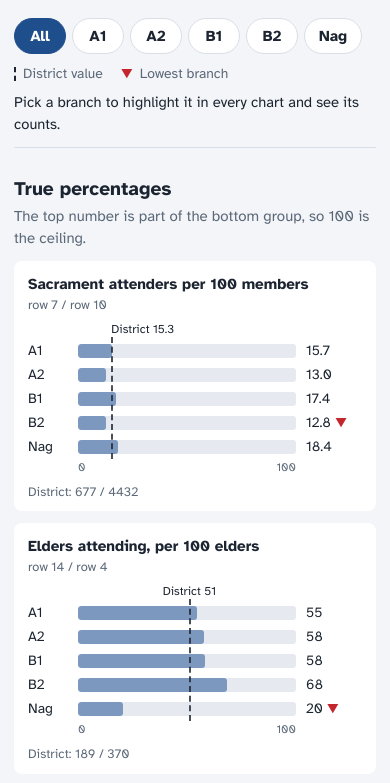
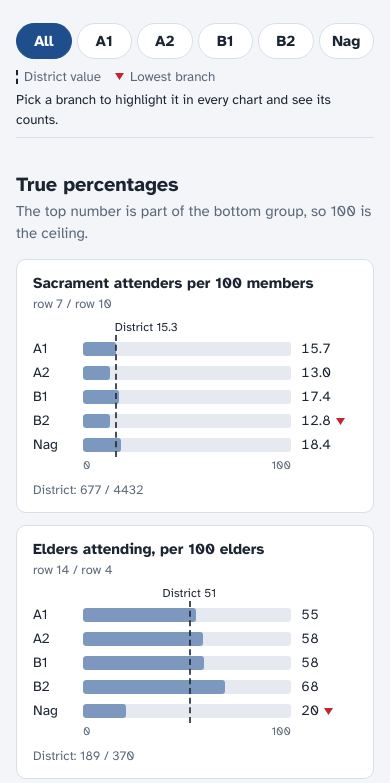
Before and after one commit to mcglenn07/lcr-q2, a plain HTML site: page index.html in a window 390 px wide. Shown: the part 100-883 px from the top of the page. Drawn offline with Linux system fonts and the light colour scheme.

Commit message:
Polish report UI: compact mobile picker, stacked planner on phones, SVG markers
Co-Authored-By: Claude Opus 5.5 <noreply@anthropic.com>

```diff
--- a/index.html
+++ b/index.html
@@ -28,28 +28,33 @@
   --track:#2A3340;--bar:#5E7DA6;--hi:#A9C8F2;--on-hi:#10202F;--low:#FF6B6B;
   color-scheme:dark;
 }
-html{scroll-padding-top:env(safe-area-inset-top,0px)}
+html{scroll-padding-top:env(safe-area-inset-top,0px);accent-color:var(--hi);scrollbar-color:var(--rule) var(--bg)}
 *,*::before,*::after{box-sizing:inherit}
-body{margin:0;background:var(--bg);color:var(--ink);font-family:"Atkinson Hyperlegible",system-ui,-apple-system,"Segoe UI",Roboto,Arial,sans-serif;font-size:15px;line-height:1.45}
-.wrap{max-width:1120px;margin:0 auto;padding:24px 20px 40px}
-.intro h1{font-size:1.75rem;line-height:1.15;margin:0 0 4px;font-weight:700;letter-spacing:-.01em}
+::selection{background:var(--hi);color:var(--on-hi)}
+body{margin:0;background:var(--bg);color:var(--ink);font-family:"Atkinson Hyperlegible",system-ui,-apple-system,"Segoe UI",Roboto,Arial,sans-serif;font-size:15px;line-height:1.45;-webkit-text-size-adjust:100%}
+.wrap{max-width:1120px;margin:0 auto;padding:28px 20px 48px}
+.intro h1{font-size:2rem;line-height:1.1;margin:0 0 6px;font-weight:700;letter-spacing:-.015em;text-wrap:balance}
 .intro .sub{margin:0;color:var(--muted);max-width:62ch}
-.picker{position:sticky;top:env(safe-area-inset-top,0px);z-index:5;background:var(--bg);padding:14px 0 12px;margin-top:12px;border-bottom:1px solid var(--rule)}
+.picker{position:sticky;top:env(safe-area-inset-top,0px);z-index:5;background:var(--bg);padding:12px 0 10px;margin-top:16px;border-bottom:1px solid var(--rule)}
 .btns{display:flex;flex-wrap:wrap;gap:6px}
-.btns button{font:inherit;font-size:.95rem;font-weight:700;min-width:52px;padding:6px 14px;border-radius:999px;border:1.5px solid var(--rule);background:var(--surface);color:var(--ink);cursor:pointer}
+.btns button{font:inherit;font-size:.95rem;font-weight:700;min-width:52px;min-height:36px;padding:6px 14px;border-radius:999px;border:1.5px solid var(--rule);background:var(--surface);color:var(--ink);cursor:pointer;transition:background .15s,border-color .15s,color .15s}
 .btns button:hover{border-color:var(--hi)}
+.btns button:active{transform:translateY(1px)}
 .btns button[aria-pressed="true"]{background:var(--hi);border-color:var(--hi);color:var(--on-hi)}
 .btns button:focus-visible{outline:2px solid var(--hi);outline-offset:2px}
-.legend{display:flex;flex-wrap:wrap;gap:18px;margin-top:10px;font-size:.87rem;color:var(--muted)}
-.key{display:inline-flex;align-items:center;gap:7px}
+.meta{display:flex;flex-wrap:wrap;align-items:baseline;column-gap:18px;row-gap:4px;margin-top:10px}
+.legend{display:flex;flex-wrap:wrap;gap:14px;font-size:.84rem;color:var(--muted)}
+.key{display:inline-flex;align-items:center;gap:6px}
 .dash{display:inline-block;width:0;height:14px;border-left:2px dashed var(--ink)}
-.arrow{color:var(--low);font-size:.75rem;line-height:1}
-.status{margin:8px 0 0;font-size:.92rem;min-height:1.4em}
-.group{margin-top:28px}
-.group h2{font-size:1.2rem;margin:0}
-.group .note{margin:2px 0 12px;color:var(--muted);max-width:70ch}
+.arrow{display:inline-flex;color:var(--low);line-height:1}
+.arrow svg{width:9px;height:7px;fill:currentColor}
+.status{margin:0;font-size:.9rem;min-height:1.4em;flex:1 1 320px}
+.group{margin-top:40px}
+.group h2{font-size:1.25rem;margin:0;letter-spacing:-.005em}
+.group .note{margin:2px 0 14px;color:var(--muted);max-width:70ch}
 .grid{display:grid;grid-template-columns:repeat(auto-fill,minmax(270px,1fr));gap:12px}
-.panel{margin:0;background:var(--surface);border-radius:8px;padding:14px 14px 10px}
+@media (min-width:620px){.grid[data-n="4"]{grid-template-columns:repeat(2,minmax(0,1fr))}}
+.panel{margin:0;background:var(--surface);border:1px solid var(--rule);border-radius:10px;padding:14px 16px 12px}
 .panel figcaption{margin-bottom:6px}
 .mt{display:block;font-weight:700;font-size:.95rem;line-height:1.25}
 .mf{display:block;font-size:.8rem;color:var(--muted);margin-top:2px}
@@ -58,8 +63,9 @@ body{margin:0;background:var(--bg);color:var(--ink);font-family:"Atkinson Hyperl
 .lbl{font-size:.88rem}
 .track{position:relative;height:14px;background:var(--track);border-radius:3px;overflow:hidden}
 .fill{position:absolute;top:0;bottom:0;left:0;background:var(--bar);border-radius:3px;transition:background .15s}
-.val{font-size:.88rem;white-space:nowrap}
-.val .arrow{margin-left:4px}
+.val{font-size:.88rem;white-space:nowrap;font-variant-numeric:tabular-nums;display:flex;align-items:center}
+.val .arrow{margin-left:5px}
+.row:hover .fill{background:var(--hi)}
 .ov{position:absolute;top:0;bottom:16px;left:50px;right:66px;pointer-events:none;z-index:2}
 .dl{position:absolute;top:16px;bottom:0;border-left:2px dashed var(--ink);opacity:.8}
 .dt{position:absolute;top:0;font-size:.75rem;color:var(--ink);white-space:nowrap}
@@ -72,7 +78,7 @@ body{margin:0;background:var(--bg);color:var(--ink);font-family:"Atkinson Hyperl
 .row.on .lbl,.row.on .val{font-weight:700}
 .pl-top{display:grid;grid-template-columns:minmax(0,1.5fr) minmax(0,1fr);gap:12px}
 @media (max-width:720px){.pl-top{grid-template-columns:1fr}}
-.pl-card{background:var(--surface);border-radius:8px;padding:16px}
+.pl-card{background:var(--surface);border:1px solid var(--rule);border-radius:10px;padding:16px}
 .pl-block{margin-top:12px}
 .pl-kpi{display:flex;align-items:baseline;gap:10px;flex-wrap:wrap}
 .pl-big{font-size:2.6rem;font-weight:700;line-height:1;font-variant-numeric:tabular-nums}
@@ -104,9 +110,32 @@ body{margin:0;background:var(--bg);color:var(--ink);font-family:"Atkinson Hyperl
 .pl-lt{display:block;font-size:.9rem}
 .pl-le{display:block;font-size:.8rem;color:var(--muted);margin-top:4px}
 .pl-foot{margin:10px 0 0;font-size:.8rem;color:var(--muted);max-width:75ch}
-footer{margin-top:32px;font-size:.82rem;color:var(--muted);max-width:75ch}
+.pl-table td[data-l]::before{content:attr(data-l);display:none}
+footer{margin-top:40px;padding-top:16px;border-top:1px solid var(--rule);font-size:.82rem;color:var(--muted);max-width:75ch}
 footer p{margin:0 0 6px}
-@media (max-width:480px){.intro h1{font-size:1.45rem}.wrap{padding:18px 14px 32px}}
+@media (max-width:640px){
+  .pl-tablewrap{overflow:visible;padding-top:4px;padding-bottom:4px}
+  .pl-table{min-width:0}
+  .pl-table thead{display:none}
+  .pl-table tr{display:grid;grid-template-columns:repeat(3,minmax(0,1fr));gap:8px 10px;padding:12px 0;border-bottom:1px solid var(--rule)}
+  .pl-table tfoot tr{border-bottom:0}
+  .pl-table th,.pl-table td{padding:0;border:0}
+  .pl-table tr>th{grid-column:1;align-self:center;font-size:1rem}
+  .pl-table td.pl-now{grid-column:2;grid-row:1}
+  .pl-table td.pl-p{grid-column:3;grid-row:1}
+  .pl-table td[data-l]::before{display:block;font-size:.72rem;color:var(--muted);font-weight:400;margin-bottom:3px}
+  .pl-table tbody input{width:100%}
+}
+@media (max-width:560px){
+  .intro h1{font-size:1.55rem}
+  .wrap{padding:20px 16px 36px}
+  .btns{flex-wrap:nowrap;gap:5px}
+  .btns button{flex:1 1 0;min-width:0;padding:6px 0}
+  .picker{padding:10px 0 8px}
+  .meta{margin-top:8px}
+  .status{font-size:.84rem;flex-basis:100%}
+  .group{margin-top:32px}
+}
 @media (prefers-reduced-motion:reduce){*{transition:none!important}}
 </style>
 </head>
@@ -119,11 +148,13 @@ footer p{margin:0 0 6px}
 
   <div class="picker">
     <div class="btns" role="group" aria-label="Highlight a branch"></div>
-    <div class="legend">
-      <span class="key"><i class="dash" aria-hidden="true"></i>District value</span>
-      <span class="key"><span class="arrow" aria-hidden="true">▼</span>Lowest branch</span>
+    <div class="meta">
+      <div class="legend">
+        <span class="key"><i class="dash" aria-hidden="true"></i>District value</span>
+        <span class="key"><span class="arrow" aria-hidden="true"><svg viewBox="0 0 9 7"><path d="M0 0h9L4.5 7z"/></svg></span>Lowest branch</span>
+      </div>
+      <p class="status" id="status" aria-live="polite"></p>
     </div>
-    <p class="status" id="status" aria-live="polite"></p>
   </div>
 
   <div id="groups"></div>
@@ -166,6 +197,7 @@ footer p{margin:0 0 6px}
   var ALL=[];
   var cur="All";
   var HINT="Pick a branch to highlight it in every chart and see its counts.";
+  var LO_SVG='<svg viewBox="0 0 9 7" aria-hidden="true"><path d="M0 0h9L4.5 7z"/></svg>';
 
   /* Attendance planner */
   var PA=r7.slice(), PM=[783,846,856,1119,828];
@@ -184,11 +216,11 @@ footer p{margin:0 0 6px}
     function inp(i,k,label){return '<input type="number" min="0" step="1" value="0" inputmode="numeric" data-i="'+i+'" data-k="'+k+'" aria-label="'+label+'">';}
     var rows=B.map(function(b,i){
       return '<tr data-b="'+b+'"><th scope="row">'+b+'</th>'+
-        '<td><span class="pl-r">'+fmt(PA[i]/PM[i]*100,1)+'</span><span class="pl-c">'+PA[i]+' / '+PM[i].toLocaleString("en-US")+'</span></td>'+
-        '<td>'+inp(i,"bap",b+" baptisms")+'</td>'+
-        '<td>'+inp(i,"ret",b+" members who start attending")+'</td>'+
-        '<td>'+inp(i,"mov",b+" records moved to lost members")+'</td>'+
-        '<td class="pl-p"><span class="pl-r"></span><span class="pl-c"></span></td></tr>';
+        '<td class="pl-now" data-l="Now"><span class="pl-r">'+fmt(PA[i]/PM[i]*100,1)+'</span><span class="pl-c">'+PA[i]+' / '+PM[i].toLocaleString("en-US")+'</span></td>'+
+        '<td data-l="Baptisms">'+inp(i,"bap",b+" baptisms")+'</td>'+
+        '<td data-l="Start attending">'+inp(i,"ret",b+" members who start attending")+'</td>'+
+        '<td data-l="Moved to lost">'+inp(i,"mov",b+" records moved to lost members")+'</td>'+
+        '<td class="pl-p" data-l="Projected"><span class="pl-r"></span><span class="pl-c"></span></td></tr>';
     }).join("");
     var sec=el("section","group planner");
     sec.innerHTML=
@@ -212,9 +244,9 @@ footer p{margin:0 0 6px}
       '<div class="pl-card pl-block pl-tablewrap"><table class="pl-table">'+
         '<thead><tr><th scope="col">Branch</th><th scope="col">Now</th><th scope="col">Baptisms</th><th scope="col">Start attending</th><th scope="col">Moved to lost</th><th scope="col">Projected</th></tr></thead>'+
         '<tbody>'+rows+'</tbody>'+
-        '<tfoot><tr><th scope="row">District</th><td><span class="pl-r">'+fmt(NOW_A/NOW_M*100,1)+'</span><span class="pl-c">'+NOW_A+' / '+NOW_M.toLocaleString("en-US")+'</span></td>'+
-        '<td data-o="s-bap">0</td><td data-o="s-ret">0</td><td data-o="s-mov">0</td>'+
-        '<td class="pl-p" data-o="dproj"><span class="pl-r"></span><span class="pl-c"></span></td></tr></tfoot>'+
+        '<tfoot><tr><th scope="row">District</th><td class="pl-now" data-l="Now"><span class="pl-r">'+fmt(NOW_A/NOW_M*100,1)+'</span><span class="pl-c">'+NOW_A+' / '+NOW_M.toLocaleString("en-US")+'</span></td>'+
+        '<td data-o="s-bap" data-l="Baptisms">0</td><td data-o="s-ret" data-l="Start attending">0</td><td data-o="s-mov" data-l="Moved to lost">0</td>'+
+        '<td class="pl-p" data-o="dproj" data-l="Projected"><span class="pl-r"></span><span class="pl-c"></span></td></tr></tfoot>'+
       '</table></div>'+
       '<div class="pl-card pl-block">'+
         '<h3 class="pl-h3" data-o="alone-h"></h3>'+
@@ -319,6 +351,7 @@ footer p{margin:0 0 6px}
     sec.appendChild(el("h2",null,g.h));
     sec.appendChild(el("p","note",g.note));
     var grid=el("div","grid");
+    grid.dataset.n=g.m.length;
 
     g.m.forEach(function(m){
       var isC=!!m.c;
@@ -348,7 +381,7 @@ footer p{margin:0 0 6px}
         var row=el("div","row",
           '<div class="lbl">'+b+'</div>'+
           '<div class="track"><div class="fill" style="width:'+(x/m.mx*100)+'%"></div></div>'+
-          '<div class="val">'+(isC?x:fmt(x,m.dp))+(x===m.lo?'<span class="arrow" role="img" aria-label="lowest">▼</span>':'')+'</div>');
+          '<div class="val">'+(isC?x:fmt(x,m.dp))+(x===m.lo?'<span class="arrow" role="img" aria-label="lowest">'+LO_SVG+'</span>':'')+'</div>');
         row.dataset.b=b;
         row.title=tip;
         row.addEventListener("click",function(){select(b);});
```
